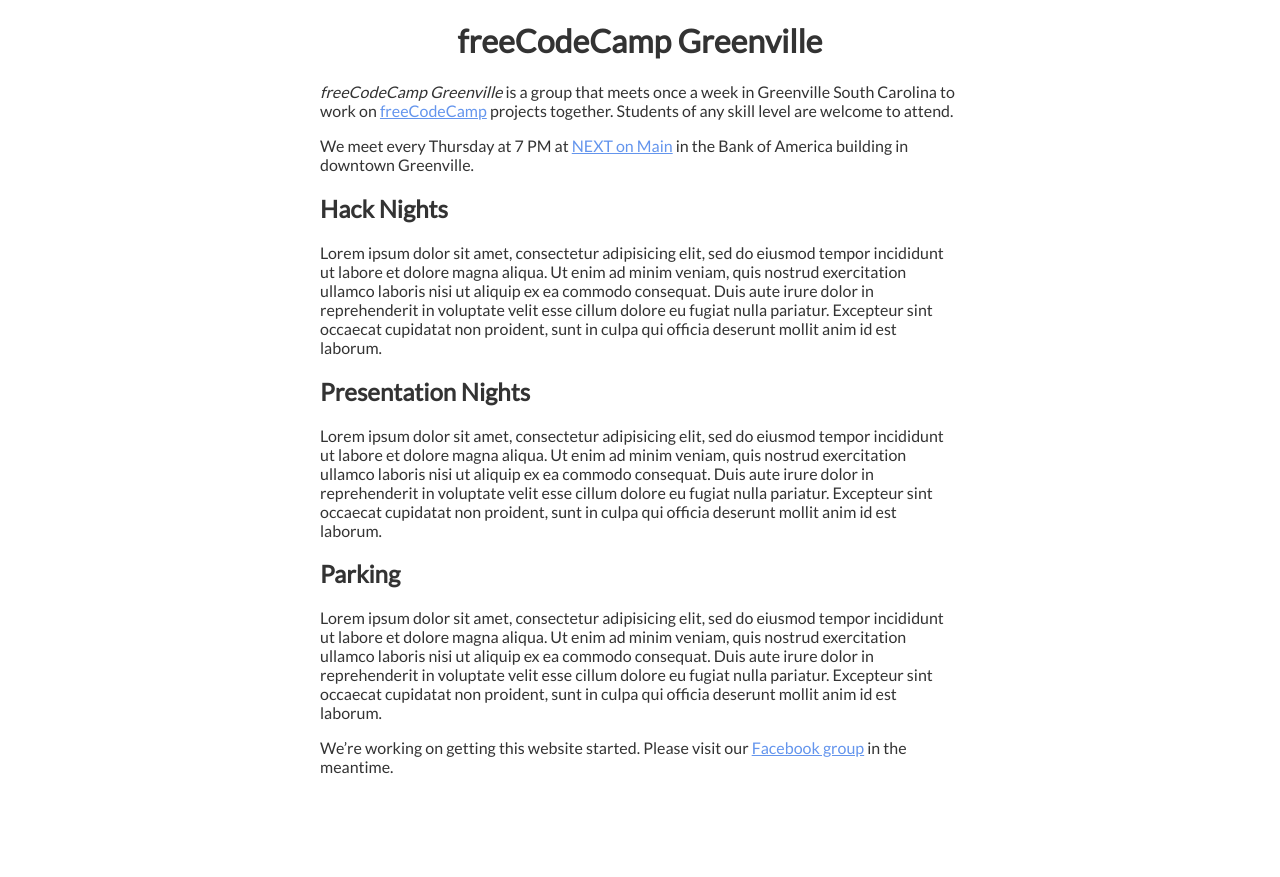
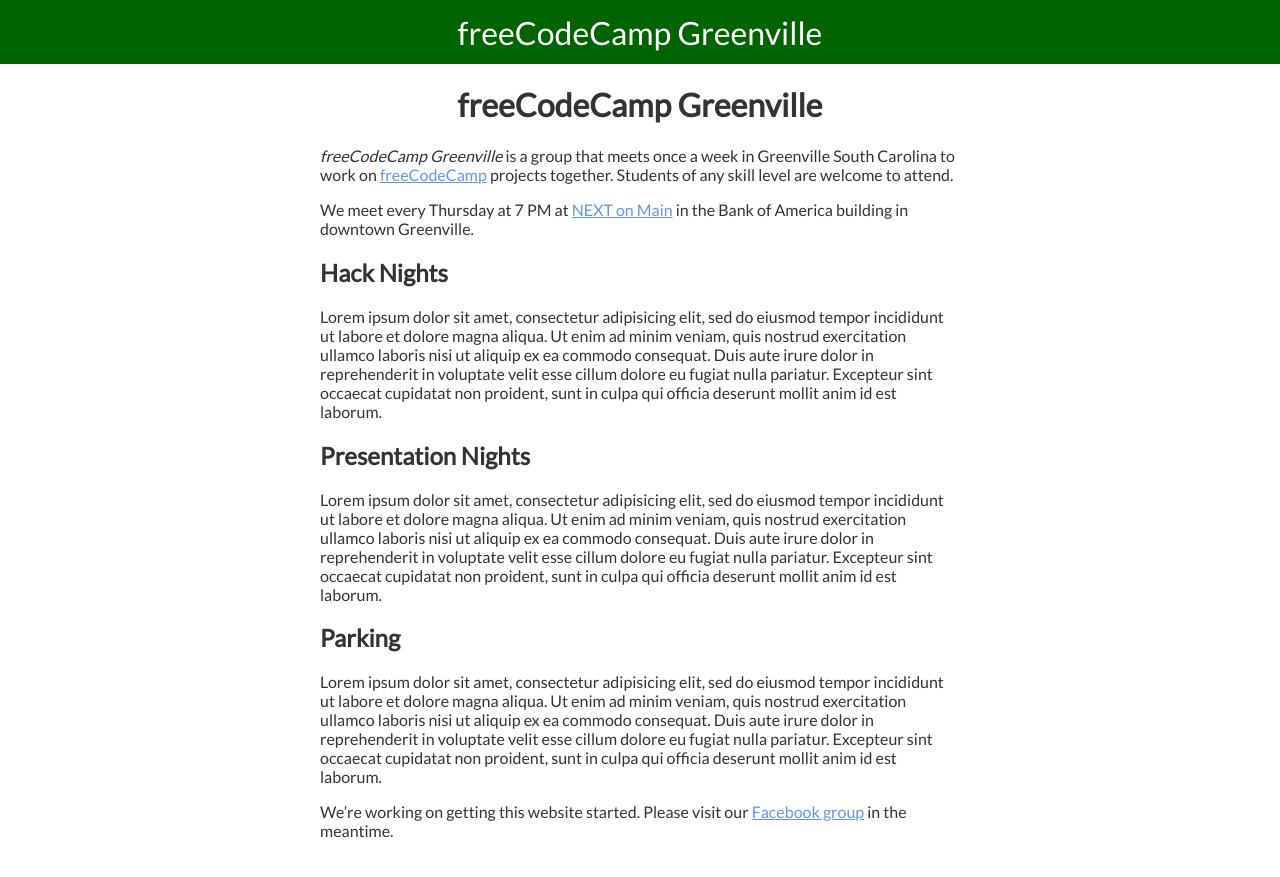
Before and after one commit to freecodecamp-greenville/fcc-greenville-www, a Jekyll site: the page built from index.md, in a window 1280 px wide. Shown: the top 877 px of the page. Built offline with Jekyll 4.4.1, drawn with Linux system fonts in a browser that asks for light colours; our own code applies the rules of GitHub Pages for plain Markdown files.

Commit message:
Change style

```diff
--- a/_layouts/default.html
+++ b/_layouts/default.html
@@ -9,6 +9,9 @@
   <title>{% if page.title %}{{ page.title }} - {% endif %}{{ site.title }}</title>
 </head>
 <body>
+  <header class="main-header">
+    <div class="title">freeCodeCamp Greenville</div>
+  </header>
   <div class="container">
     {{ content }}
   </div>
--- a/_sass/_color.sass
+++ b/_sass/_color.sass
@@ -1,5 +1,14 @@
+$cFccGreen: #006400
+$cBlack: #2a2a2a
+
 body
   color: hsl(0, 0%, 20%)
+
+header
+  background-color: $cFccGreen
+  color: white
+  text-align: center
+  font-size: 2rem
 
 a
   color: cornflowerblue
--- a/_sass/_layout.sass
+++ b/_sass/_layout.sass
@@ -1,4 +1,18 @@
+$headerHeight: 4rem
+
+body
+  margin: 0
+
+header
+  height: $headerHeight
+  display: flex
+  align-items: center
+  justify-content: center
+  font-size: 2rem
+
+
 .container
+  margin-top: $headerHeight
   width: 80%
   max-width: 40em
   margin: 0 auto
--- a/css/styles.sass
+++ b/css/styles.sass
@@ -1,5 +1,5 @@
 ---
 ---
+@import color
 @import layout
 @import typography
-@import color
```
